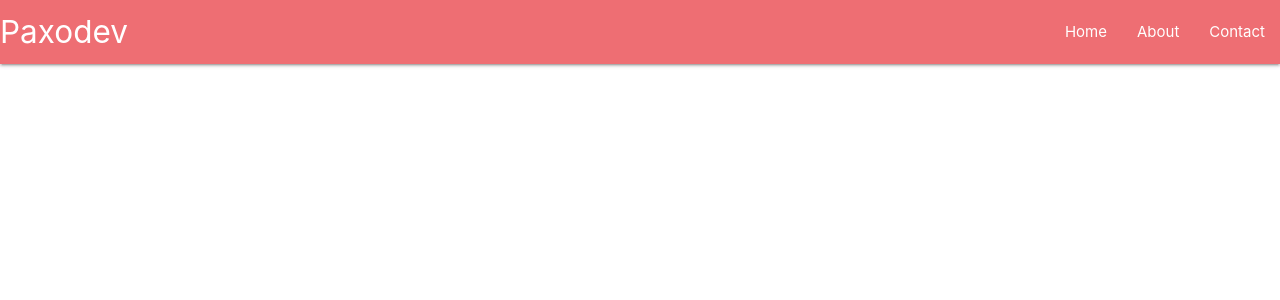
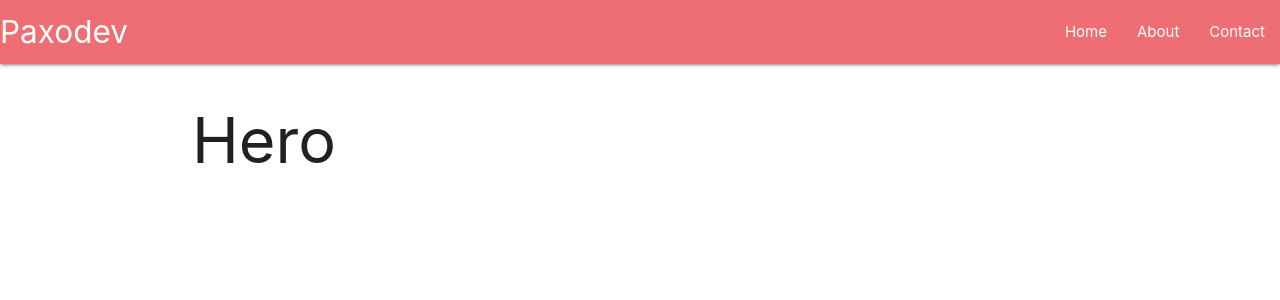
Before and after one commit to paxodev-in/homesite, a React (Create React App) app: page / in a window 1280 px wide. Shown: the top 300 px of the page. Built offline with nearby package versions, Linux system fonts and the light colour scheme.

Commit message:
Add Hero to App

```diff
--- a/src/components/App/App.js
+++ b/src/components/App/App.js
@@ -1,10 +1,14 @@
 import React from 'react';
 import './App.css';
 import Header from "../Header/Header";
+import Hero from "../Hero/Hero";
 
 function App() {
   return (
-    <Header />
+    <section>
+      <Header />
+      <Hero />
+    </section>
   );
 }
 
```
